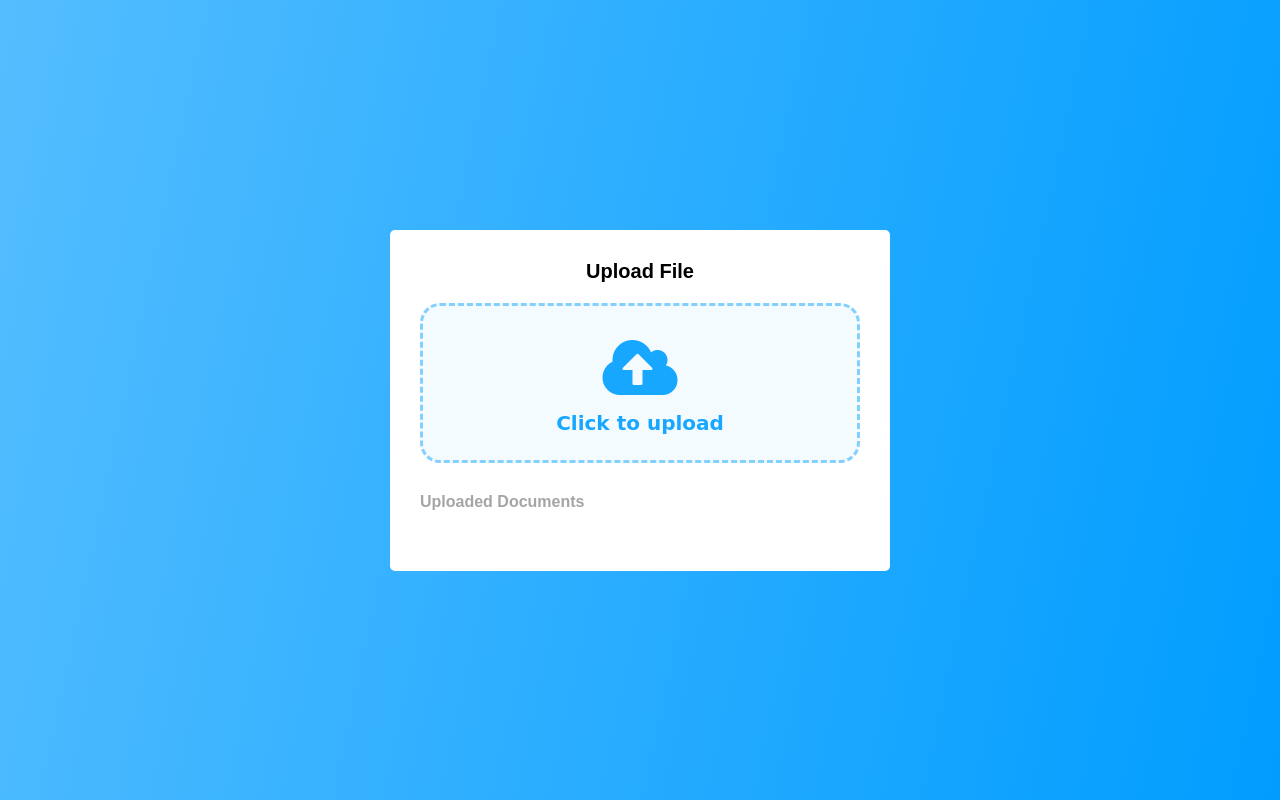
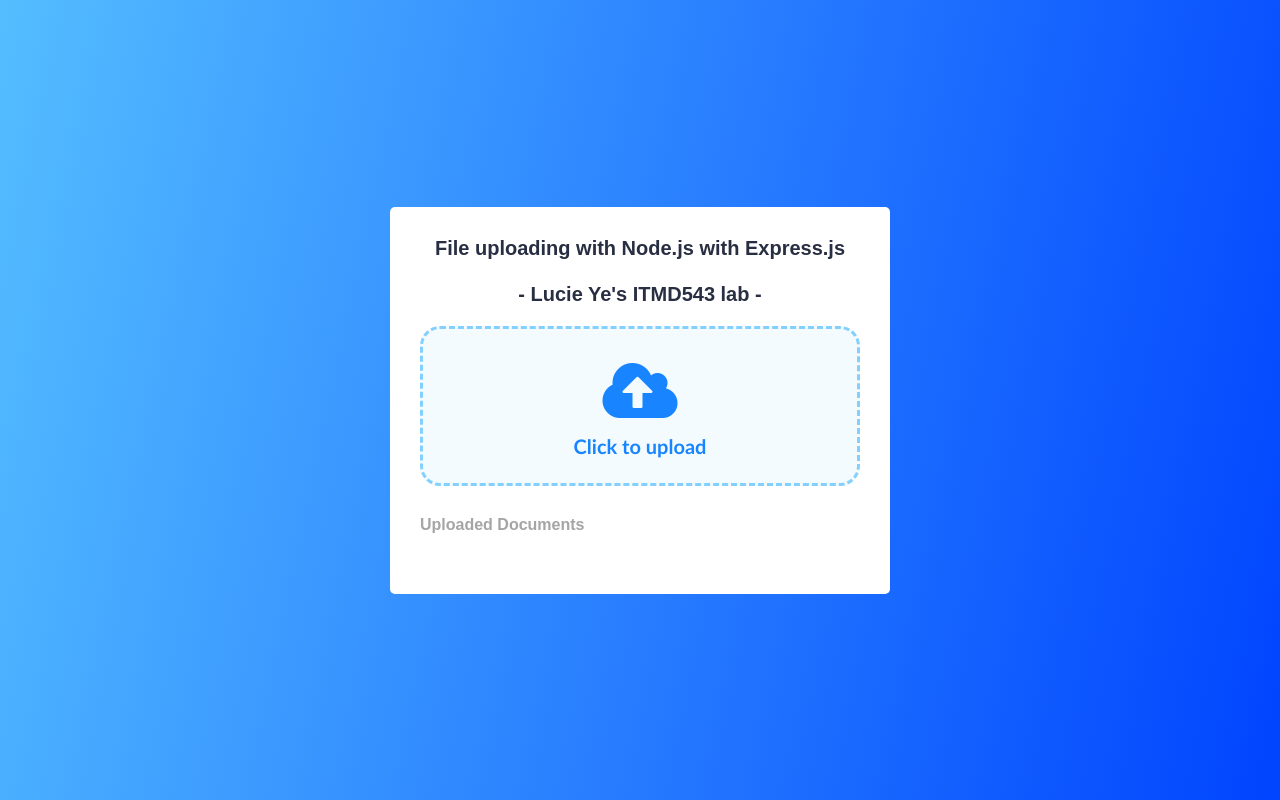
Before and after one commit to yelucie/ITMD543-Node-Express, a website: page public/index.html in a window 1280 px wide. Drawn offline with Linux system fonts and the light colour scheme; no server answers.

Commit message:
Changed page Title

```diff
--- a/public/index.html
+++ b/public/index.html
@@ -4,7 +4,7 @@
 <head>
     <meta charset="UTF-8">
     <meta name="viewport" content="width=device-width, initial-scale=1.0">
-    <title>Document</title>
+    <title>Lucie Ye - ITMD543 Node Express Lab</title>
     <link rel="stylesheet" href="style.css">
     <link rel="stylesheet" href="https://cdnjs.cloudflare.com/ajax/libs/font-awesome/4.7.0/css/font-awesome.min.css">
     <script src="/script.js"></script>
@@ -14,7 +14,7 @@
     <div class="wrapper">
         <div class="box">
             <div class="input">
-                <h2 class="upload-area-title">Upload File</h2>
+                <h2 class="upload-area-title">File uploading with Node.js with Express.js<br><br>- Lucie Ye's ITMD543 lab -</h2>
                 <form action="">
                     <input type="file" id="upload" hidden>
                     <label for="upload" class="uploadLabel">
--- a/public/style.css
+++ b/public/style.css
@@ -13,7 +13,7 @@
     width: 100%;
     min-height: 100vh;
     background: #5691d5;
-    background: linear-gradient(282deg, #009dff 0%, #54bdff);
+    background: linear-gradient(282deg, #0044ff 0%, #54bdff);
 }
 
 .box {
@@ -46,15 +46,15 @@
 }
 
 .uploadLabel span {
-    color: #18a7ff;
+    color: #1884ff;
     font-size: 70px;
 }
 
 .uploadLabel p {
-    color: #18a7ff;
+    color: #1884ff;
     font-size: 20px;
     font-weight: 800;
-    font-family: cursive;
+    font-family: 'Calibri';
 }
 
 .uploaded {
@@ -81,7 +81,7 @@
 }
 
 .filetype {
-    background: #18a7ff;
+    background: #1884ff;
     color: #fff;
     padding: 5px 15px;
     font-size: 20px;
@@ -90,7 +90,7 @@
     border-radius: 3px;
 }
 
-.left h3 {
+.left h3, h2 {
     font-weight: 600;
     font-size: 18px;
     color: #292F42;
@@ -102,7 +102,7 @@
 }
 
 .right span {
-    background: #18a7ff;
+    background: #1884ff;
     color: #fff;
     cursor: pointer;
     border-radius: 50%;
@@ -116,7 +116,7 @@
 }
 
 img {
-    background: #18a7ff;
+    background: #1884ff;
     color: #fff;
     cursor: pointer;
     border-radius: 50%;
```
